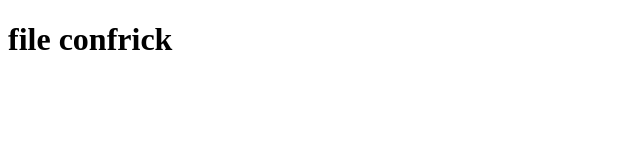
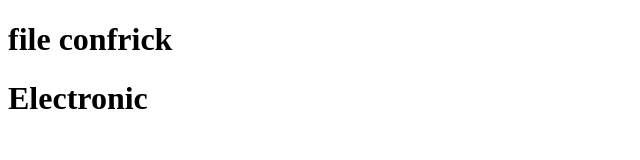
Before and after one commit to MudSoftwareEn/projectGITBasic, a plain HTML site: page confrick.html in a window 1280 px wide. Shown: the whole page, without its empty margins (0-640 px from the left). Drawn offline with Linux system fonts and the light colour scheme.

Commit message:
mofified file confrick.html

```diff
--- a/confrick.html
+++ b/confrick.html
@@ -7,5 +7,6 @@
 </head>
 <body>
     <h1>file confrick</h1>
+    <h1>Electronic</h1>
 </body>
 </html>
```
